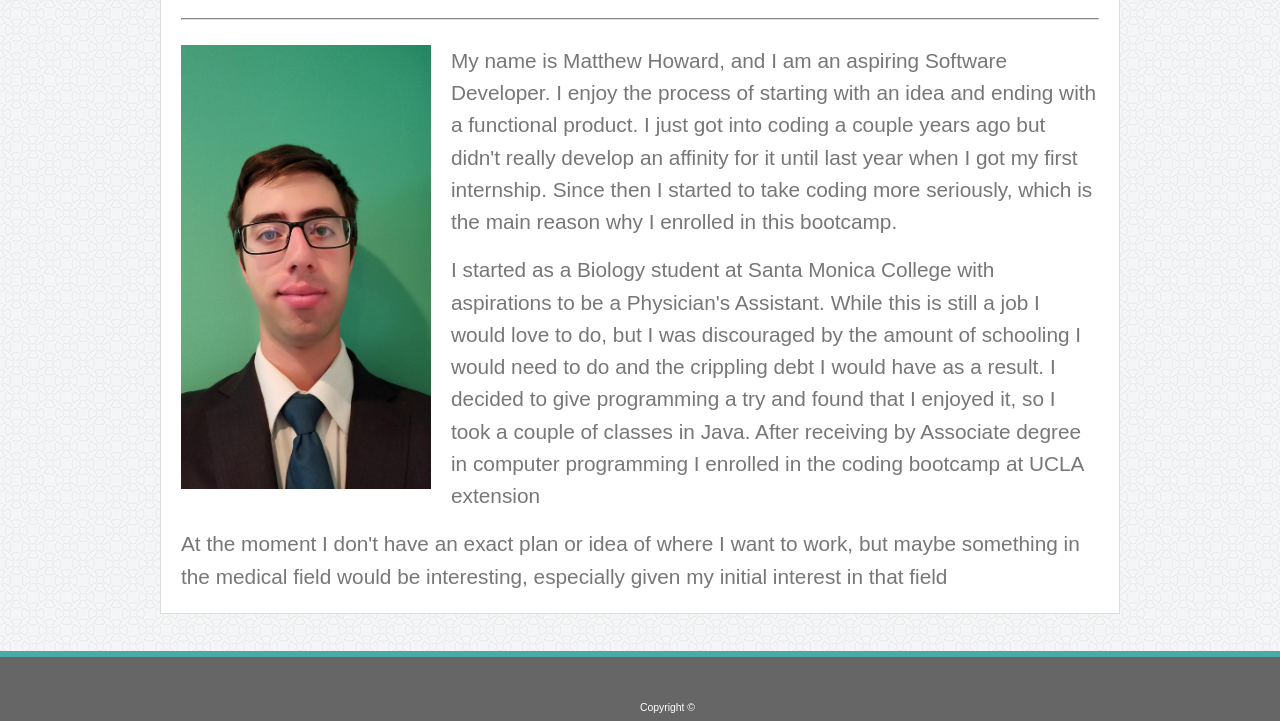
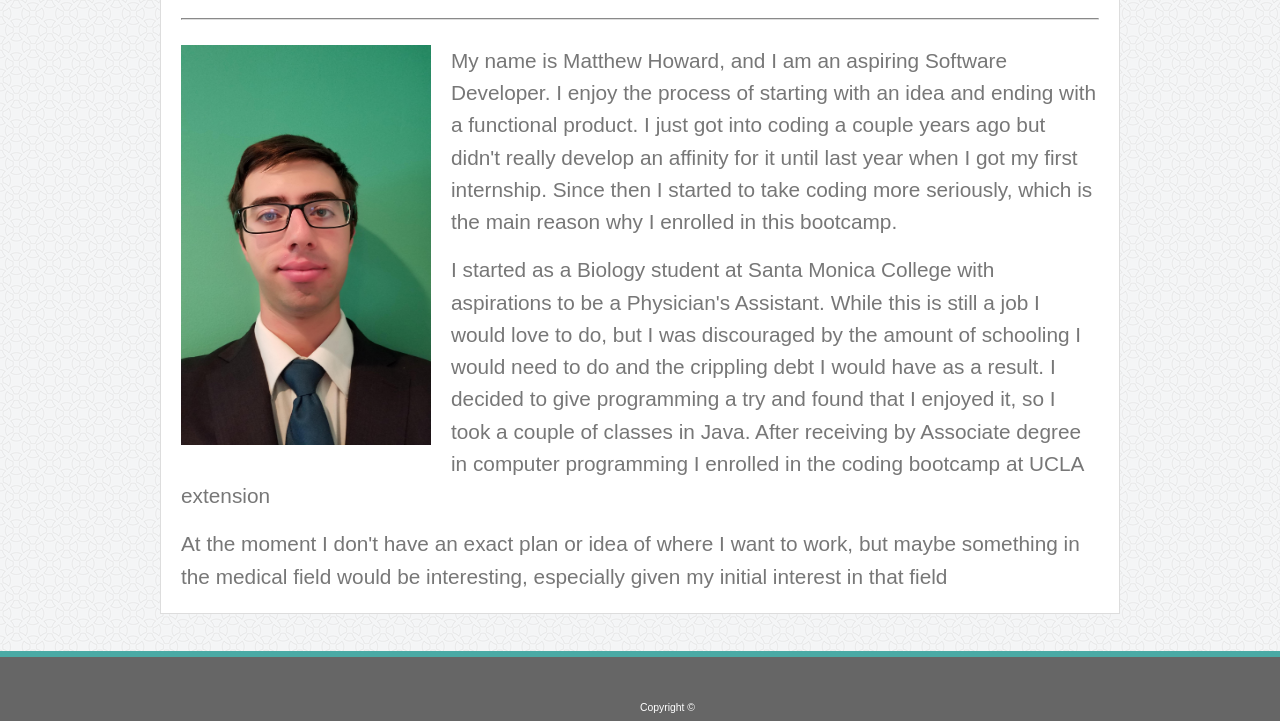
Before and after one commit to poweredhoward/poweredhoward.github.io, a plain HTML site: page index.html in a window 1280 px wide. Shown: the part 173-894 px from the top of the page. Drawn offline with Linux system fonts and the light colour scheme.

Commit message:
Fixed img attributes

```diff
--- a/index.html
+++ b/index.html
@@ -33,7 +33,7 @@
 
 			<!-- TODO get rid of height and width, put in CSS -->
 
-			<img src = "assets/images/matthew.jpg" length = 300px width = 250px alt = "headshot" id = "headshot">
+			<img src = "assets/images/matthew.jpg" height = 400 width = 250 alt = "headshot" id = "headshot">
 
 			<p>My name is Matthew Howard, and I am an aspiring Software Developer.
 			I enjoy the process of starting with an idea and ending with a functional product. I just got into coding a couple years ago but didn't really develop an affinity for it until last year when I got my first internship. Since then I started to take coding more seriously, which is the main reason why I enrolled in this bootcamp.</p>
```
Also changed, not shown: portfolio.html (+1 -1 lines), 1 other file.
